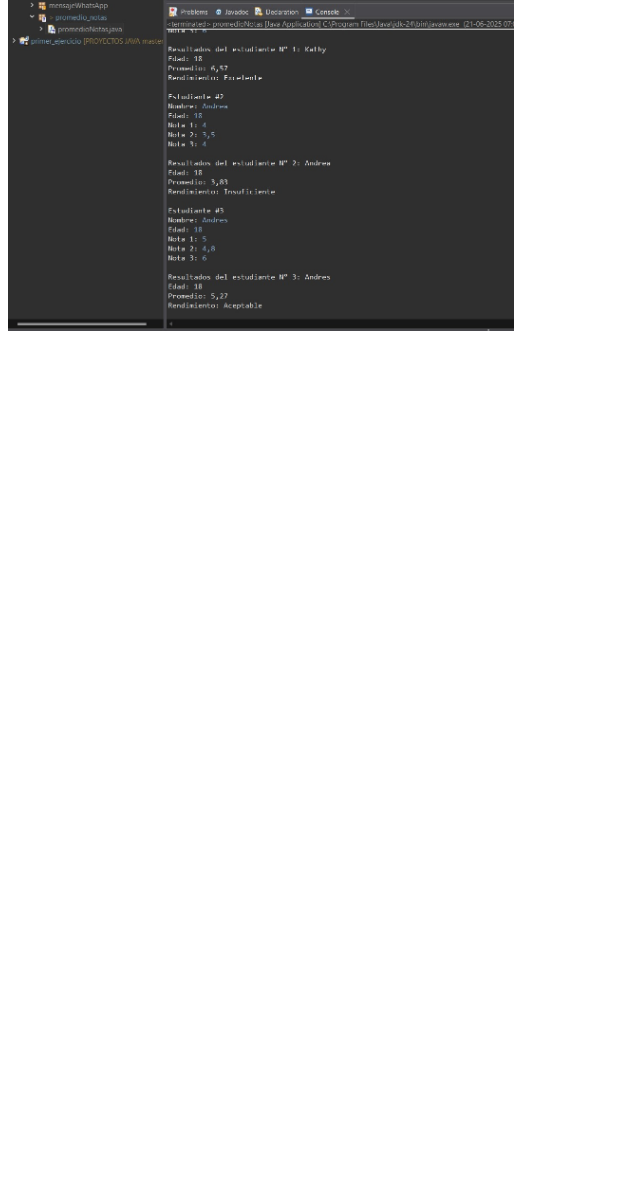
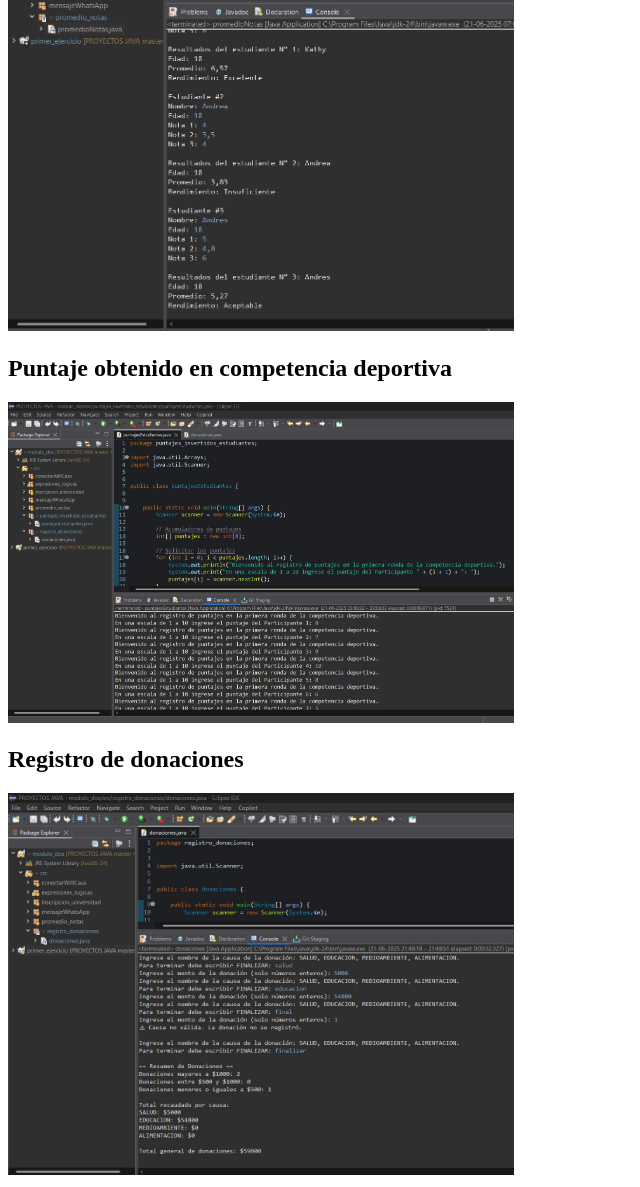
Before and after one commit to KathyAlde21/probando_eclipse, a plain HTML site: page index.html in a window 1280 px wide. Shown: the part 2328-3515 px from the top of the page, without its empty margins (0-640 px from the left). Before the commit the page ends 2671 px from the top, so only its background shows below. Drawn offline with Linux system fonts and the light colour scheme.

Commit message:
actualizando

```diff
--- a/index.html
+++ b/index.html
@@ -27,6 +27,11 @@
     <h2>Promedio notas</h2>
     <img src="./modulo_dos/src/promedio_notas/promedio_notas.jpg" alt="" style="width: 40%;">
 
+    <h2>Puntaje obtenido en competencia deportiva</h2>
+    <img src="./modulo_dos/src/puntajes_invertidos_estudiantes/puntajes_invertidos_estudiantes_y_mayor_a_menor.jpg" alt="" style="width: 40%;">
+
+    <h2>Registro de donaciones</h2>
+    <img src="./modulo_dos/src/registro_donaciones/registro_donaciones.jpg" alt="" style="width: 40%;">
 
 </body>
 </html>
```
Also changed, not shown: modulo_dos/src/puntajes_invertidos_estudiantes/puntajes_invertidos_estudiantes_y_mayor_a_menor.jpg (added), modulo_dos/src/puntajes_invertidos_estudiantes/puntajes_invertidos_estudiantes_y_mayor_a_menor.txt (added), modulo_dos/src/registro_donaciones/registro_donaciones.jpg (added), 1 other file.
